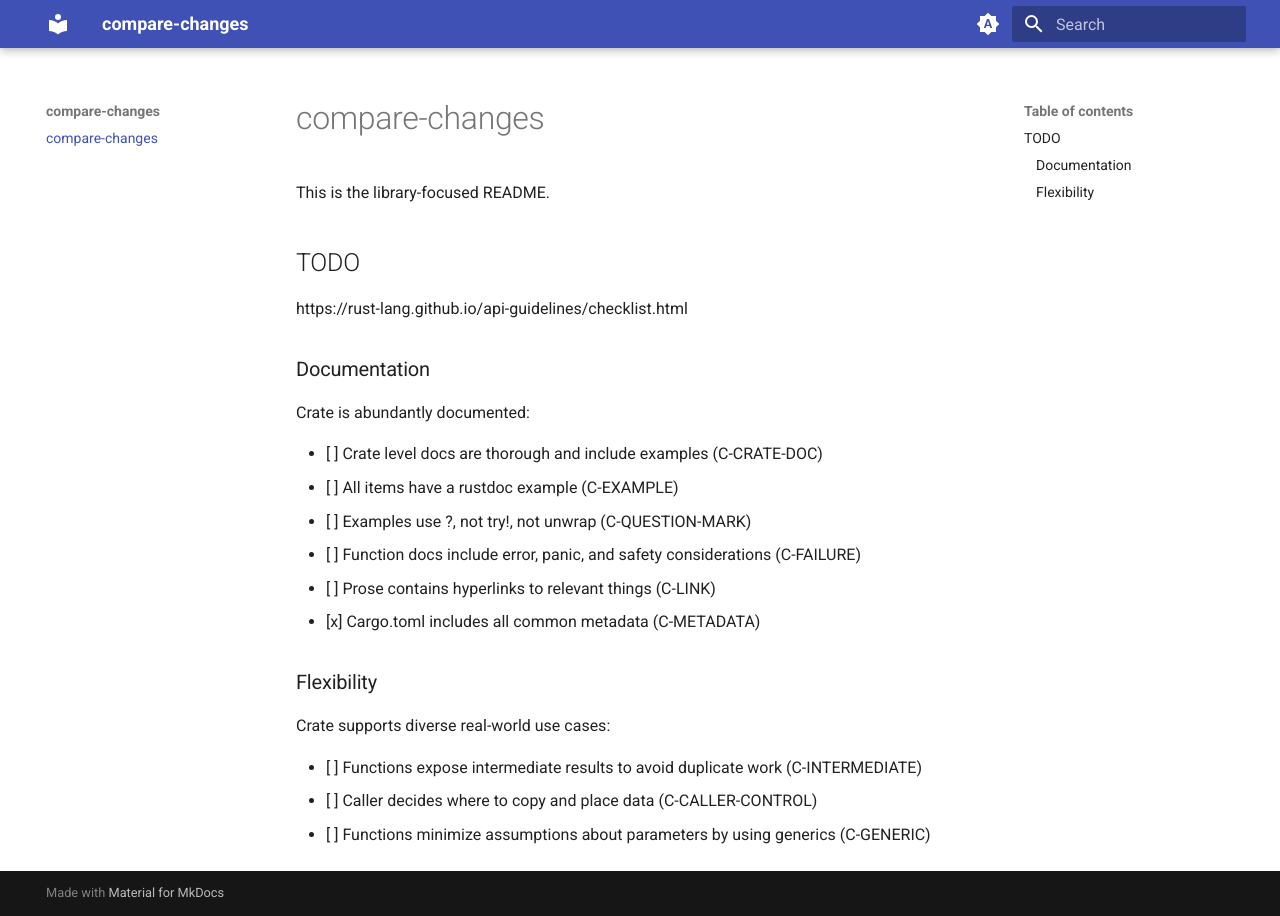
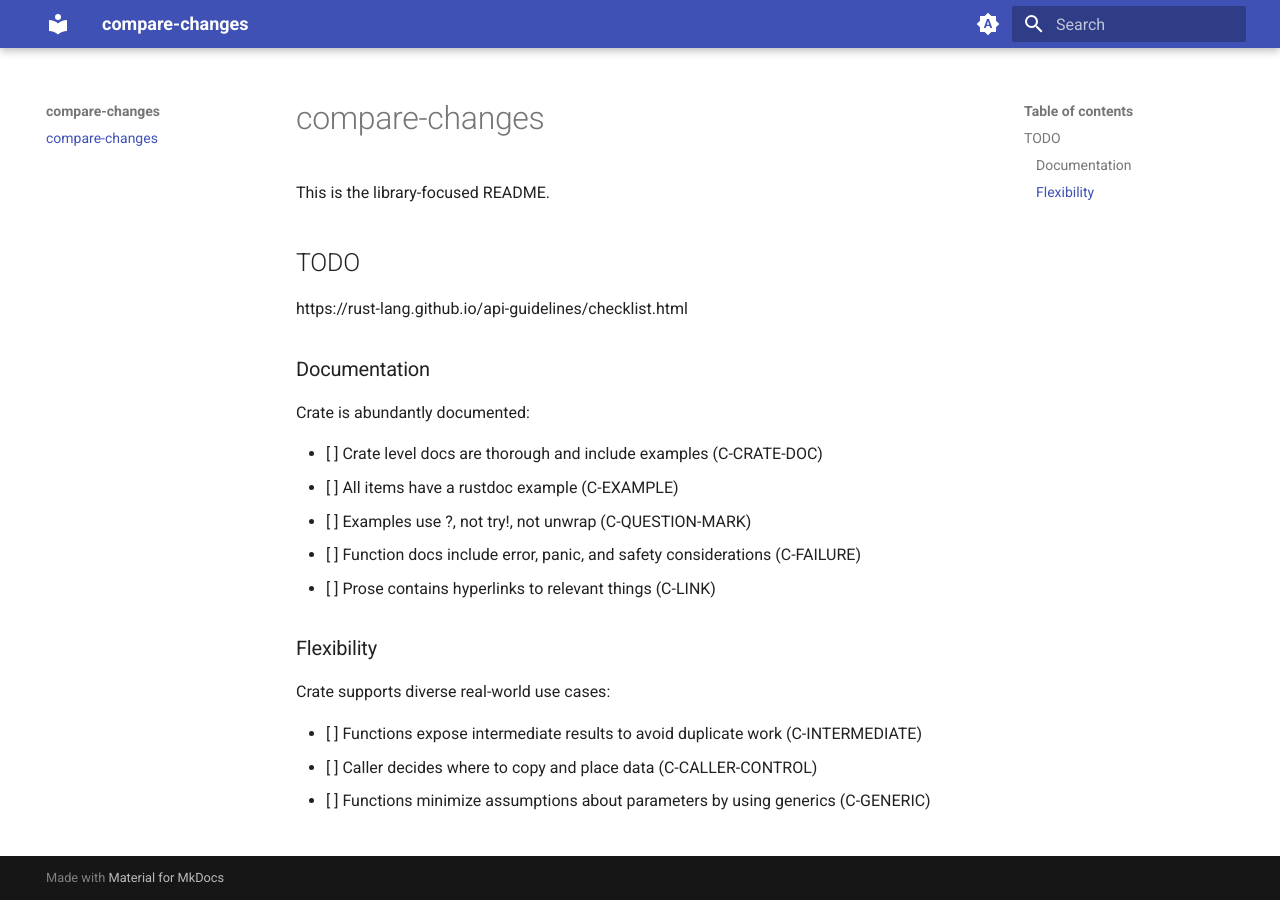
Before and after one commit to anttiharju/compare-changes, an MkDocs documentation site: the page built from docs/README.md, in a window 1280 px wide. Built offline with MkDocs 1.6.1 and Material for MkDocs 9.7.7, drawn with Linux system fonts in a browser that asks for light colours.

Commit message:
Remove done item

```diff
--- a/docs/README.md
+++ b/docs/README.md
@@ -15,7 +15,6 @@ Crate is abundantly documented:
 - [ ] Examples use ?, not try!, not unwrap (C-QUESTION-MARK)
 - [ ] Function docs include error, panic, and safety considerations (C-FAILURE)
 - [ ] Prose contains hyperlinks to relevant things (C-LINK)
-- [x] Cargo.toml includes all common metadata (C-METADATA)
 
 ### Flexibility
 
```
